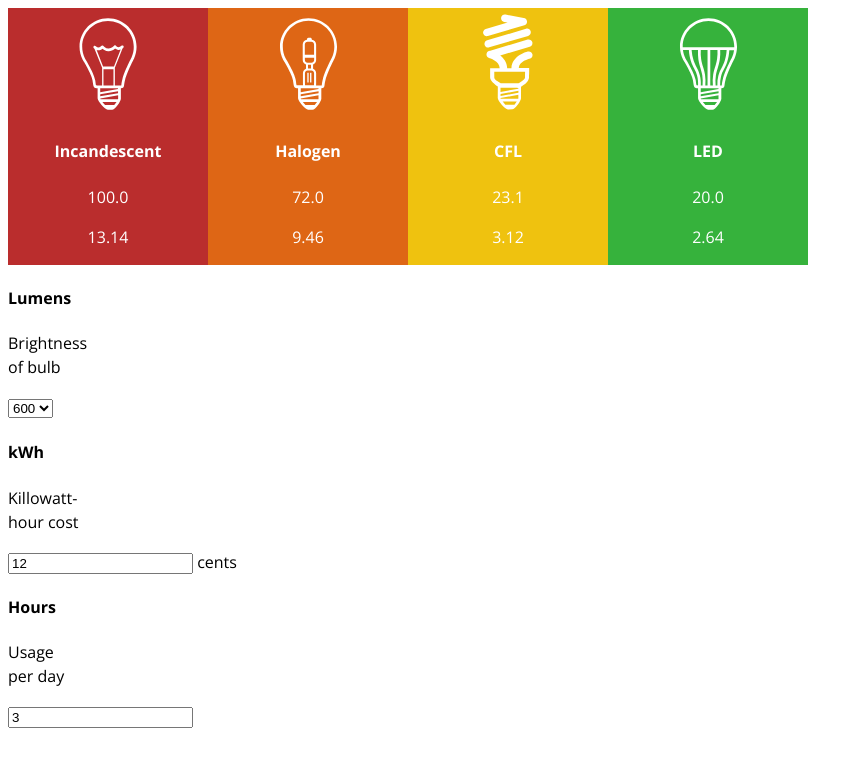
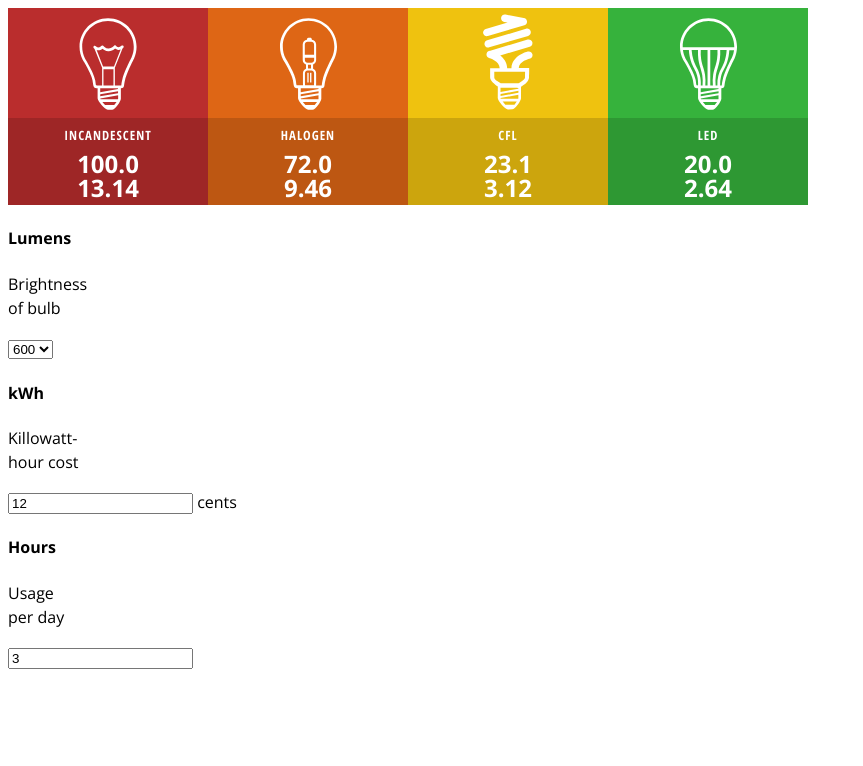
Before and after one commit to mehrdadrafiee/AngularJS-calculation-tool, a plain HTML site: page index.html in a window 1280 px wide. Shown: the whole page, without its empty margins (0-863 px from the left). Drawn offline with nearby package versions, Linux system fonts and the light colour scheme.

Commit message:
styled the div inside each section

```diff
--- a/assets/calculator.css
+++ b/assets/calculator.css
@@ -44,3 +44,22 @@
   background-color: #36b23c;
   background-image: url(images/bulb_led.svg);
 }
+
+#myCalculator main section > div {
+  padding: 5px 0;
+  background-color: rgba(0, 0, 0, 0.15);
+}
+
+#myCalculator main h4 {
+  font-family: 'Open Sans Condensed', sans-serif;
+  font-size: 0.8em;
+  letter-spacing: 1px;
+  margin: 0 0 5px 0;
+  text-transform: uppercase;
+}
+
+#myCalculator main p {
+  margin: 0;
+  font-size: 1.5em;
+  font-weight: 700;
+}
```
